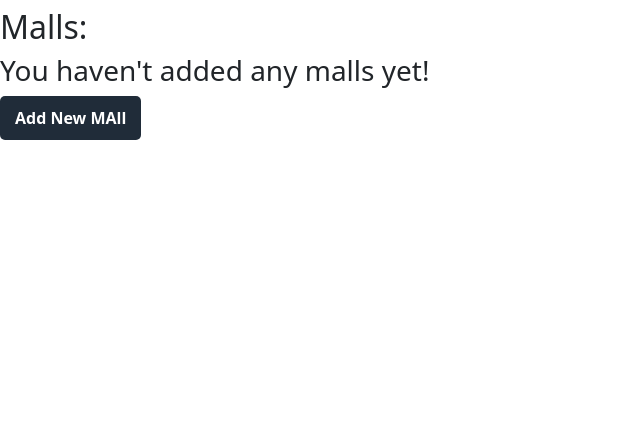
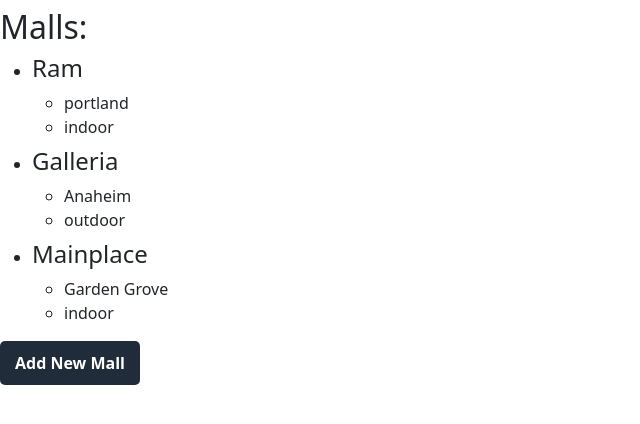
Before and after one commit to knharman/mall-directory, a React (Create React App) app in the folder client/: page / in a window 1280 px wide. Shown: the top 424 px of the page, without its empty margins (0-640 px from the left). Built offline with nearby package versions, Linux system fonts and the light colour scheme.

Commit message:
developerMallList function fixed and developerSingleMall rendering

```diff
--- a/client/src/components/DeveloperMallList/index.js
+++ b/client/src/components/DeveloperMallList/index.js
@@ -1,9 +1,8 @@
 import React, { useEffect, useState } from 'react';
 import DeveloperAddNewMall from '../DeveloperAddNewMall'
+import DeveloperSingleMall from '../DeveloperSingleMall';
 import { useQuery } from '@apollo/client';
-import { QUERY_DEVELOPER} from '../../utils/queries';
-
-  // import MallArray from './MallArray';
+import { QUERY_DEVELOPER } from '../../utils/queries';
 
 function DeveloperMallList() {
 
@@ -17,18 +16,26 @@ function DeveloperMallList() {
   // console.log("whats inside?", mallList)
 
   const mallList = [
-    // ************ uncomment below to get data for map function ***********
-//     {
-//     mallName: "Ram",
-//       age: "20"
-// }
+    {
+      mallName: "Ram",
+      style: "indoor",
+      location: "portland"
+    },
+    {
+      mallName: "Galleria",
+      style: "outdoor",
+      location: "Anaheim"
+    },
+    {
+      mallName: "Mainplace",
+      style: "indoor",
+      location: "Garden Grove"
+    }
   ]
 
+  const [isModalOpen, setIsModalOpen] = useState(false);
 
-console.log("whats inside?", mallList.length)
-
-const [isModalOpen, setIsModalOpen] = useState(false);
-const toggleModal = (addNewMall) => {
+  const toggleModal = () => {
     setIsModalOpen(!isModalOpen);
   };
 
@@ -41,22 +48,18 @@ const toggleModal = (addNewMall) => {
         <h2>Malls:</h2>
         {mallList.length > 0 ? (
 
-  // ************* Here is where it breaks **************
           <ul className="flex-row">
-          {mallList().map((mall, index) => (
-            <li>
-                {/* TODO: add function to generate Single Mall with all Stores View. */}
-                {mall[index].mallName}
+            {mallList.map((mall, index) => (
+              <li key={index}>
+                <DeveloperSingleMall {...mall} />
               </li>
             ))}
           </ul>
-  // ************* Good after this point **************
-
         ) : (
           <h3>You haven't added any malls yet!</h3>
         )}
         <button onClick={() => toggleModal()}>
-          Add New MAll
+          Add New Mall
         </button>
       </div>
     </>
--- a/client/src/components/DeveloperSingleMall/index.js
+++ b/client/src/components/DeveloperSingleMall/index.js
@@ -0,0 +1,14 @@
+function DeveloperSingleMall({ mallName, style, location }) {
+
+    return (
+        <div className="my-2">
+            <h4>{mallName}</h4>
+            <ul>
+                <li>{location}</li>
+                <li>{style}</li>
+            </ul>
+        </div>
+    );
+}
+
+export default DeveloperSingleMall;
```
Lines whose indentation alone changed are shown as unchanged.
